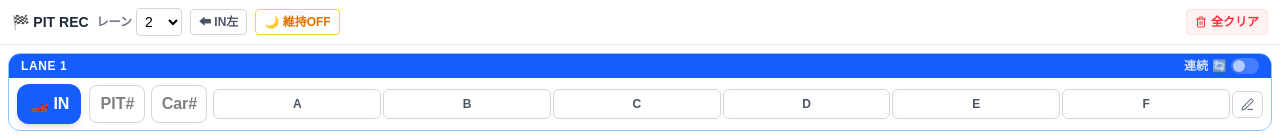
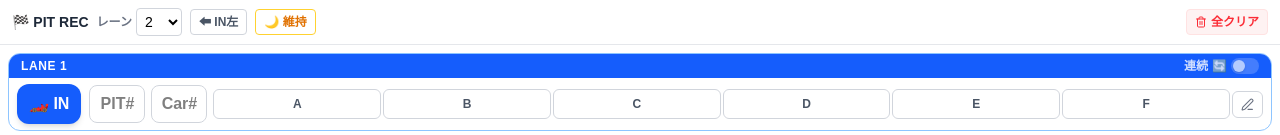
Before and after one commit to sakupan-syuzo/pit_sagyou_kiroku_v2, a React (Vite) app: page / in a window 1280 px wide. Shown: the top 135 px of the page. Built offline with nearby package versions, Linux system fonts and the light colour scheme; a web font is replaced by a local one; what @react-pdf/renderer would draw is missing.

Commit message:
Update InputPage.tsx

```diff
--- a/src/pages/InputPage.tsx
+++ b/src/pages/InputPage.tsx
@@ -235,7 +235,7 @@ const InputPage: React.FC = () => {
           }`}
           title="画面の自動消灯を防止します"
         >
-          {isWakeLockActive ? '☀️ 維持ON' : '🌙 維持OFF'}
+          {isWakeLockActive ? '☀️ 維持' : '🌙 維持'}
         </button>
 
         <div className="flex-1" />
```
